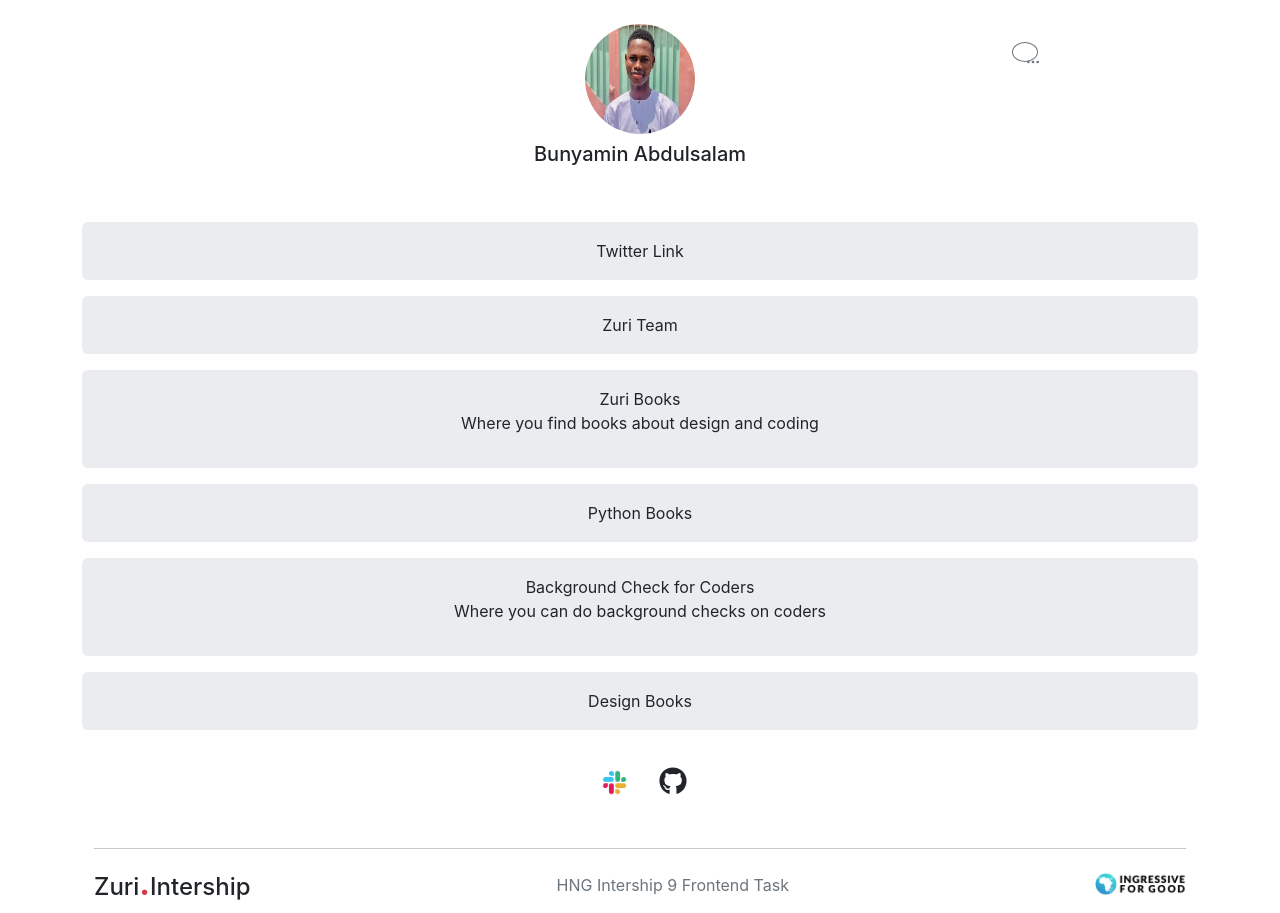
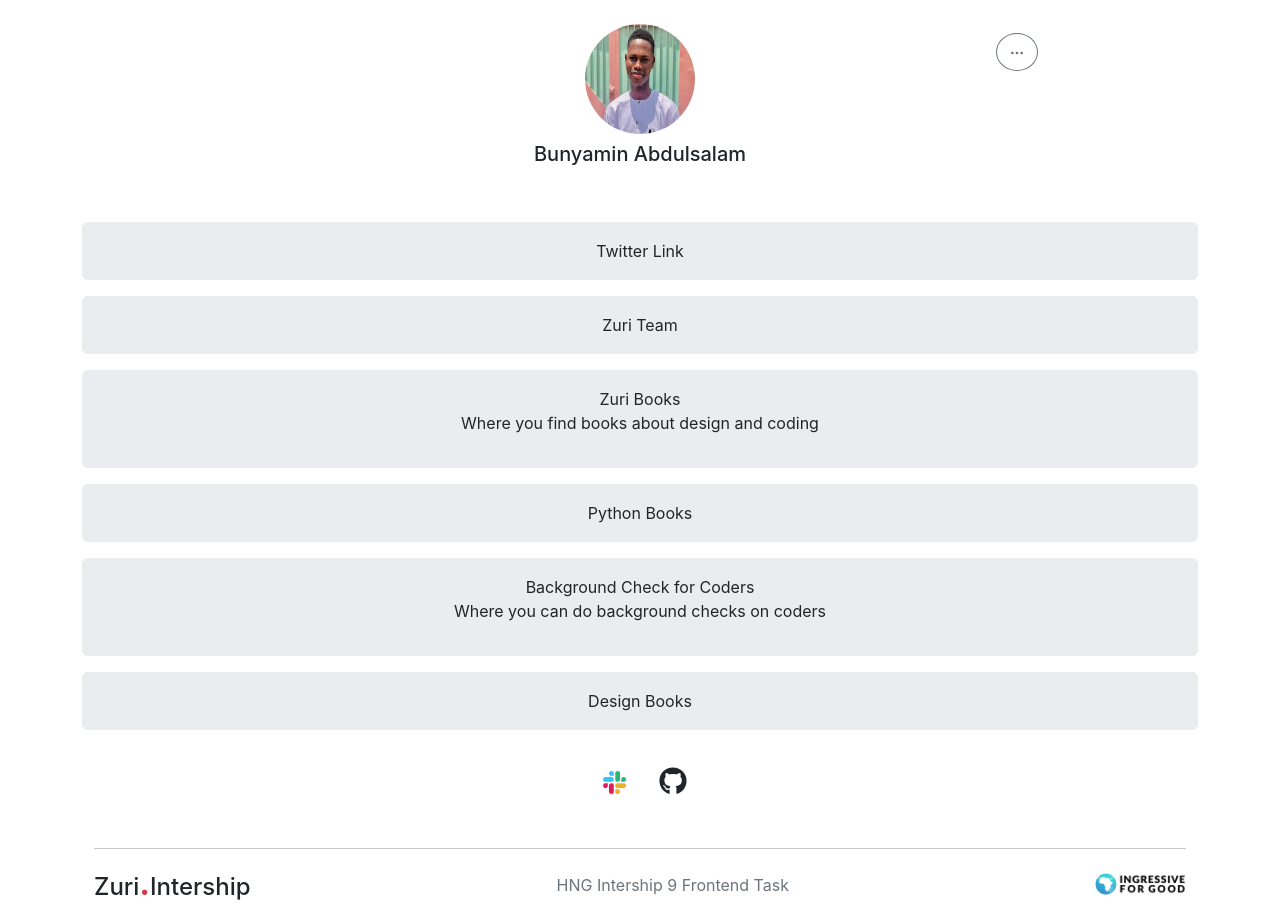
Before and after one commit to olalekan67/zuritask2, a React (Create React App) app: page / in a window 1280 px wide. Built offline with nearby package versions, Linux system fonts and the light colour scheme.

Commit message:
Update App.css

```diff
--- a/src/App.css
+++ b/src/App.css
@@ -8,8 +8,8 @@
   border-radius: 50%;
 }
 .profile-btn{
-  width: 20px;
-  height: 20px;
+  width: fit-content;
+  height: fit-content;
   border-radius: 50%;
   position: relative;
   z-index: 1;
```
